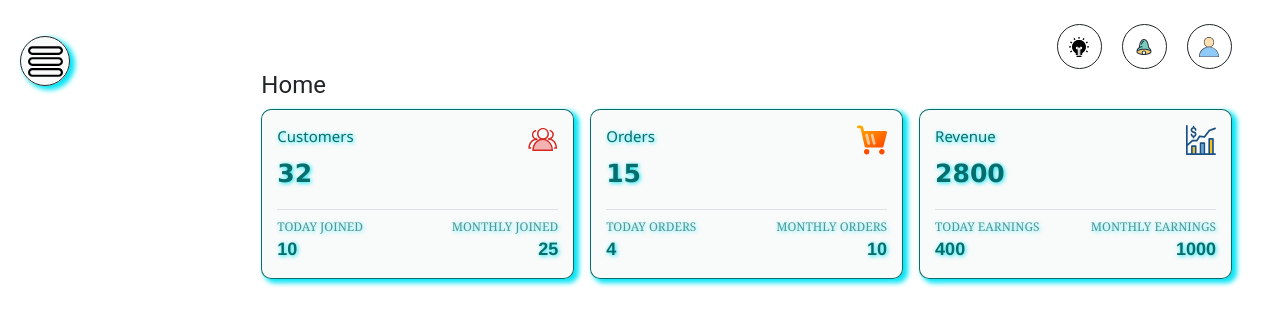
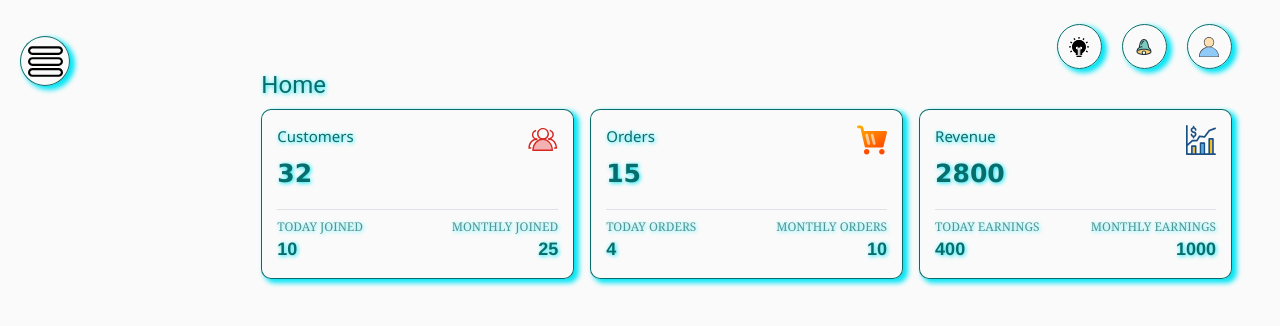
Before and after one commit to SuryArindam/ecommerce_web, a React (Vite) app: page /admin/dashboard/home in a window 1280 px wide. Shown: the top 326 px of the page. Built offline with nearby package versions, Linux system fonts and the light colour scheme.

Commit message:
Theme applied in DashboardLayout

```diff
--- a/src/App.css
+++ b/src/App.css
@@ -15,7 +15,7 @@
   box-shadow: 4px 3px 5px 1px rgb(6, 229, 245);
 }
 .lightThemeBackground {
-  background-color: rgba(241, 243, 243, 0.41) !important;
+  background-color: rgba(250, 250, 250, 0.95) !important;
 }
 .lightThemeText {
   color: rgb(3 105 103 / 97%);
--- a/src/uiComponents/adminDashboard/dashboardLayout/dashboardLayout.tsx
+++ b/src/uiComponents/adminDashboard/dashboardLayout/dashboardLayout.tsx
@@ -18,6 +18,15 @@ export const DashboardLayout: React.FC = () => {
   const navigate = useNavigate();
 
   const { adminDashboardTheme, setAdminDashboardTheme } = useAppStore();
+
+  const lightTheme = "lightThemeBackground lightThemeText";
+  const darkTheme = "darkThemeBackground darkThemeText";
+
+  const localClassName =
+    adminDashboardTheme === "light" ? lightTheme : darkTheme;
+  const localIconContainer = `${classes.iconContainer} ${
+    adminDashboardTheme === "light" ? "lightThemeBorder" : "darkThemeBorder"
+  }`;
 
   useEffect(() => {
     if (
@@ -40,7 +49,7 @@ export const DashboardLayout: React.FC = () => {
   };
 
   return (
-    <div className="d-flex">
+    <div className={`${localClassName} d-flex`}>
       <div className={`${classes.sidenavContainer} col-md-2`}>
         <DashboardNavigation />
       </div>
@@ -56,7 +65,7 @@ export const DashboardLayout: React.FC = () => {
                 }
                 transition={TooltipTransitionType.Zoom}
               >
-                <div className={classes.iconContainer} onClick={changeTheme}>
+                <div className={localIconContainer} onClick={changeTheme}>
                   {adminDashboardTheme === "light" ? (
                     <DarkThemeIcon className="icons" />
                   ) : (
@@ -68,12 +77,12 @@ export const DashboardLayout: React.FC = () => {
                 title="Notifications"
                 transition={TooltipTransitionType.Zoom}
               >
-                <div className={classes.iconContainer}>
+                <div className={localIconContainer}>
                   <NotificationIcon className="icons" />
                 </div>
               </Tooltip>
               <Tooltip title="Profile" transition={TooltipTransitionType.Zoom}>
-                <div className={classes.iconContainer}>
+                <div className={localIconContainer}>
                   <ProfileIcon className="icons" />
                 </div>
               </Tooltip>
```
